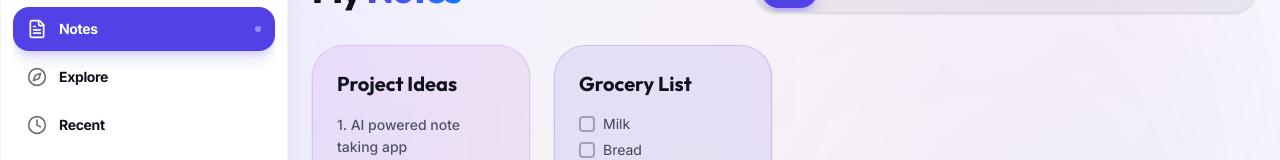
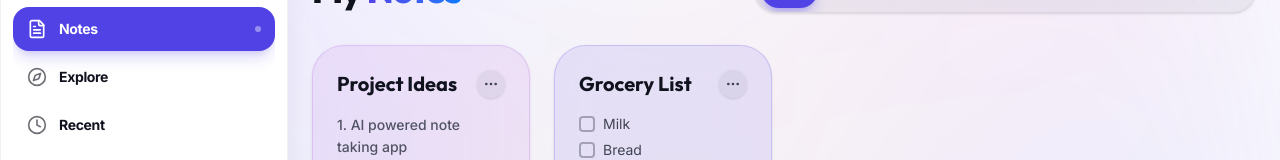
Before and after one commit to masudurrahaman1/keep-in-mind, a React (Vite) app in the folder frontend/: page /notes in a window 1280 px wide. Shown: the part 121-281 px from the top of the page. Built offline with nearby package versions, Linux system fonts and the light colour scheme; no server answers; sample sign-in values are in the browser's storage.

Commit message:
fix: make note card context menu always visible

```diff
--- a/frontend/src/pages/Notes.tsx
+++ b/frontend/src/pages/Notes.tsx
@@ -283,9 +283,9 @@ export default function Notes() {
                       const rect = (e.currentTarget as HTMLElement).getBoundingClientRect();
                       setContextMenu({ note, x: rect.left, y: rect.bottom + 4 });
                     }}
-                    className="opacity-0 group-hover:opacity-100 p-1.5 hover:bg-on-surface/10 rounded-full transition-all absolute -top-1 -right-1 text-on-surface-variant group-hover:text-on-surface"
+                    className="p-1.5 bg-on-surface/5 hover:bg-on-surface/10 rounded-full transition-all absolute top-0 right-0 text-on-surface-variant hover:text-primary shadow-sm"
                   >
-                    <MoreHorizontal size={14} />
+                    <MoreHorizontal size={16} />
                   </button>
                 </div>
 
```
